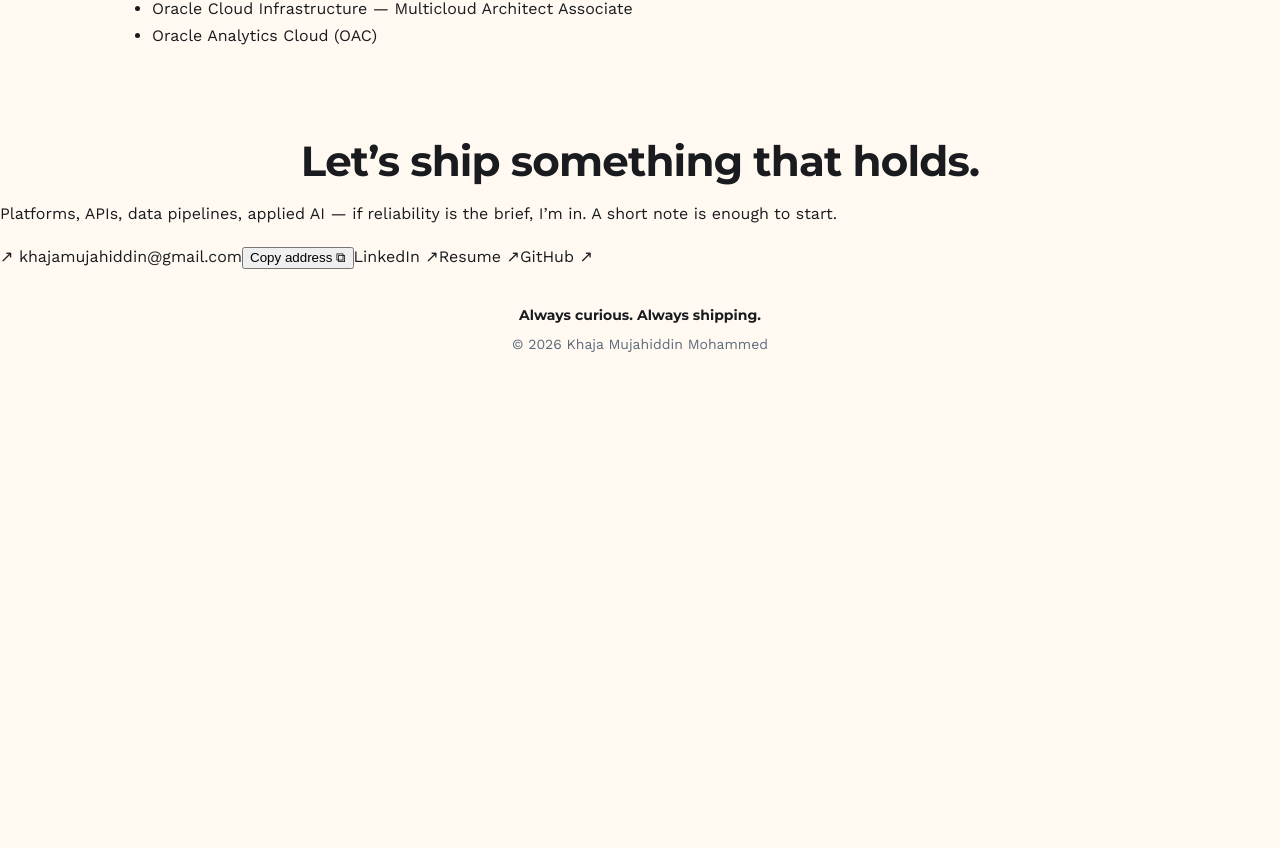
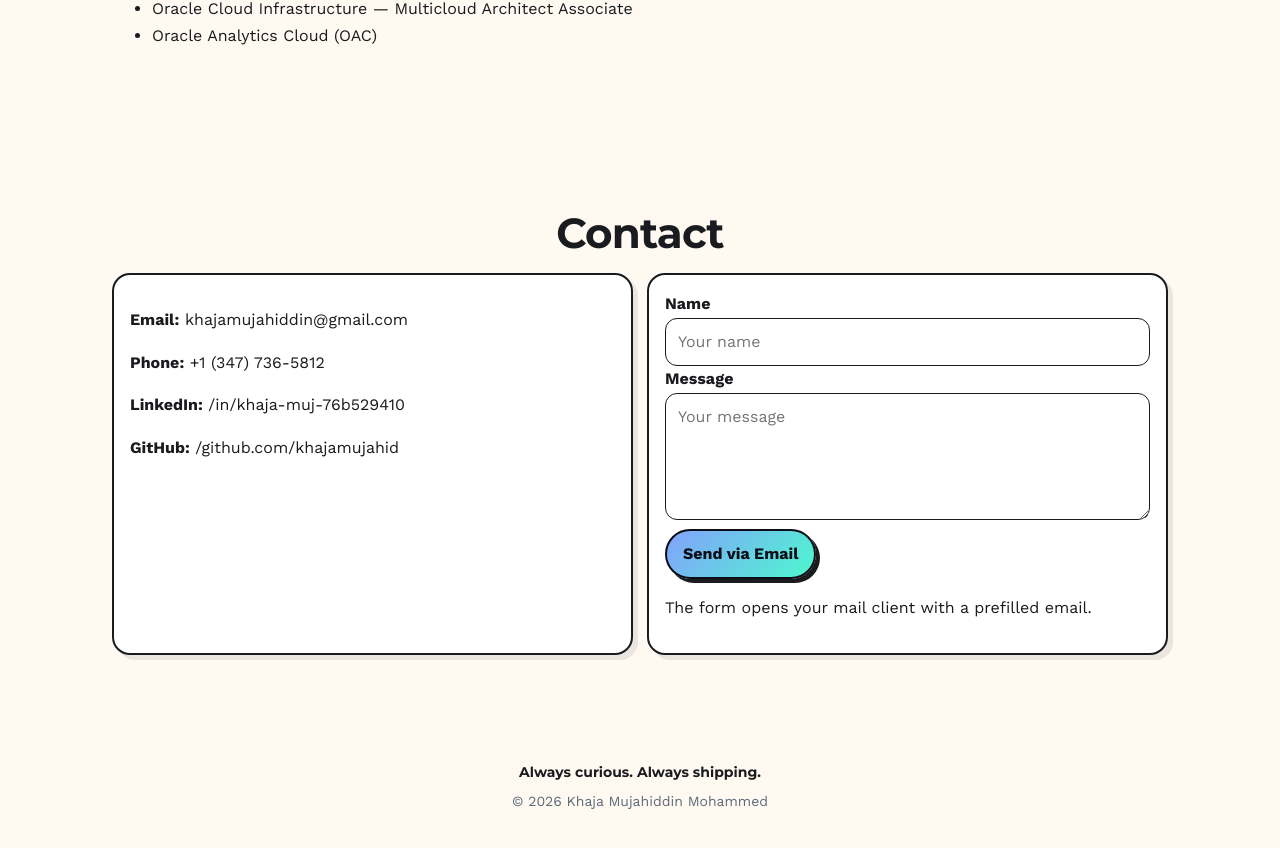
Before and after one commit to khajamujahid/Portfolio, a Next.js app: page / in a window 1280 px wide. Shown: the part 8792-9640 px from the top of the page. Before the commit the page ends 9198 px from the top, so only its background shows below. Built offline with nearby package versions, Linux system fonts and the light colour scheme.

Commit message:
Revert redesign: restore components/Contact.jsx

```diff
--- a/components/Contact.jsx
+++ b/components/Contact.jsx
@@ -1,59 +1,32 @@
-"use client";
+'use client';
+import { contacts } from '@/lib/data';
 
-import { useState } from "react";
-import { contacts } from "@/lib/data";
-
-export default function Contact() {
-  const [copied, setCopied] = useState(false);
-
-  const copyEmail = async () => {
-    try {
-      await navigator.clipboard.writeText(contacts.email);
-      setCopied(true);
-      window.setTimeout(() => setCopied(false), 1800);
-    } catch {
-      setCopied(false);
-    }
+export default function Contact(){
+  const openEmail = (e)=>{
+    e.preventDefault();
+    const name = encodeURIComponent(e.target.name.value.trim());
+    const body = encodeURIComponent(e.target.message.value.trim());
+    const subject = encodeURIComponent(`Portfolio Contact from ${name}`);
+    window.location.href = `mailto:${contacts.email}?subject=${subject}&body=${body}`;
   };
-
   return (
-    <section className="contact-bleed" id="contact" aria-labelledby="contact-title">
-      <div className="contact-inner">
-        <h2 id="contact-title" className="contact-title">
-          Let’s ship something that holds.
-        </h2>
-        <p className="contact-lead">
-          Platforms, APIs, data pipelines, applied AI — if reliability is the brief, I’m in.
-          A short note is enough to start.
-        </p>
-
-        <div className="contact-actions">
-          <a className="contact-email" href={`mailto:${contacts.email}`}>
-            <span aria-hidden="true">↗</span> {contacts.email}
-          </a>
-          <button type="button" className="copy-btn" onClick={copyEmail}>
-            {copied ? "Copied" : "Copy address"} ⧉
-          </button>
-          <a
-            className="contact-link"
-            href={contacts.linkedin}
-            target="_blank"
-            rel="noreferrer"
-          >
-            LinkedIn ↗
-          </a>
-          <a className="contact-link" href={contacts.resume} target="_blank" rel="noreferrer">
-            Resume ↗
-          </a>
-          <a
-            className="contact-link"
-            href={contacts.github}
-            target="_blank"
-            rel="noreferrer"
-          >
-            GitHub ↗
-          </a>
+    <section id="contact" className="section contact" aria-labelledby="contact-title">
+      <h2 id="contact-title">Contact</h2>
+      <div className="contact-grid">
+        <div className="contact-card">
+          <p><strong>Email:</strong> <a href={`mailto:${contacts.email}`}>{contacts.email}</a></p>
+          <p><strong>Phone:</strong> <a href="tel:+13477365812">+1 (347) 736-5812</a></p>
+          <p><strong>LinkedIn:</strong> <a href={contacts.linkedin} target="_blank" rel="noopener">{contacts.linkedin.replace('https://www.linkedin.com/','/')}</a></p>
+          <p><strong>GitHub:</strong> <a href={contacts.github} target="_blank" rel="noopener">{contacts.github.replace('https://','/')}</a></p>
         </div>
+        <form className="contact-card" onSubmit={openEmail} aria-label="Contact form">
+          <label htmlFor="name">Name</label>
+          <input id="name" name="name" type="text" placeholder="Your name" required />
+          <label htmlFor="message">Message</label>
+          <textarea id="message" name="message" placeholder="Your message" rows={4} required></textarea>
+          <button type="submit" className="btn primary">Send via Email</button>
+          <p className="muted">The form opens your mail client with a prefilled email.</p>
+        </form>
       </div>
     </section>
   );
```
